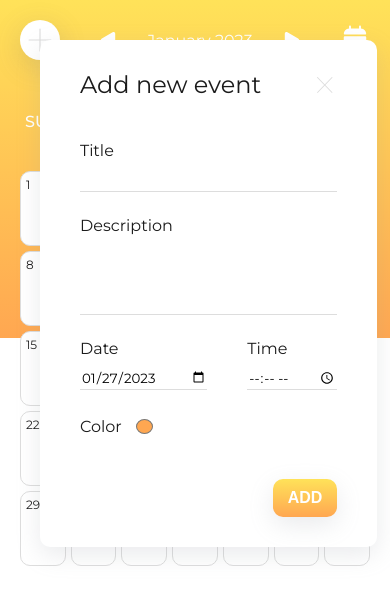
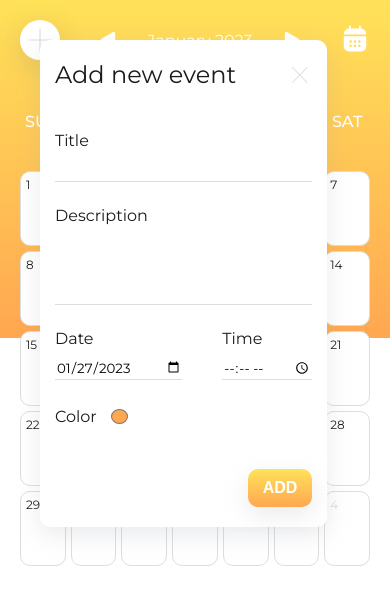
Before and after one commit to anastasiia-nahaiska/events_calendar, a React (Create React App) app: page /#/ in a window 390 px wide. Both pictures are taken after a click on the button 40 px from the left and 40 px from the top of the page. Shown: the top 604 px of the page. Built offline with nearby package versions, Linux system fonts and the light colour scheme; the HTML template or start-up script is replaced by a standard one.

Commit message:
change padding on phone screen for event form

```diff
--- a/src/components/EventForm/EventForm.scss
+++ b/src/components/EventForm/EventForm.scss
@@ -1,4 +1,5 @@
 @import "../../styles/variables.scss";
+@import "../../styles/mixins/screen.scss";
 
 .event_form {
   position: absolute;
@@ -6,9 +7,8 @@
 
   display: flex;
   flex-direction: column;
-  // gap: 24px;
 
-  padding: 30px 40px;
+  padding: 20px 15px;
   width: max-content;
 
   box-shadow: rgba(149, 157, 165, 0.2) 0px 8px 24px;
@@ -19,6 +19,10 @@
 
   top: 50%;
   left: 50%;
+
+  @include onTablet {
+    padding: 30px 40px;
+  }
 
   &__title {
     display: flex;
@@ -64,6 +68,8 @@
     height: 24px;
     border: none;
     border-bottom: 1px solid $c-gray;
+
+    background-color: $c-white;
 
     transition: border-color 0.3s ease;
 
```
